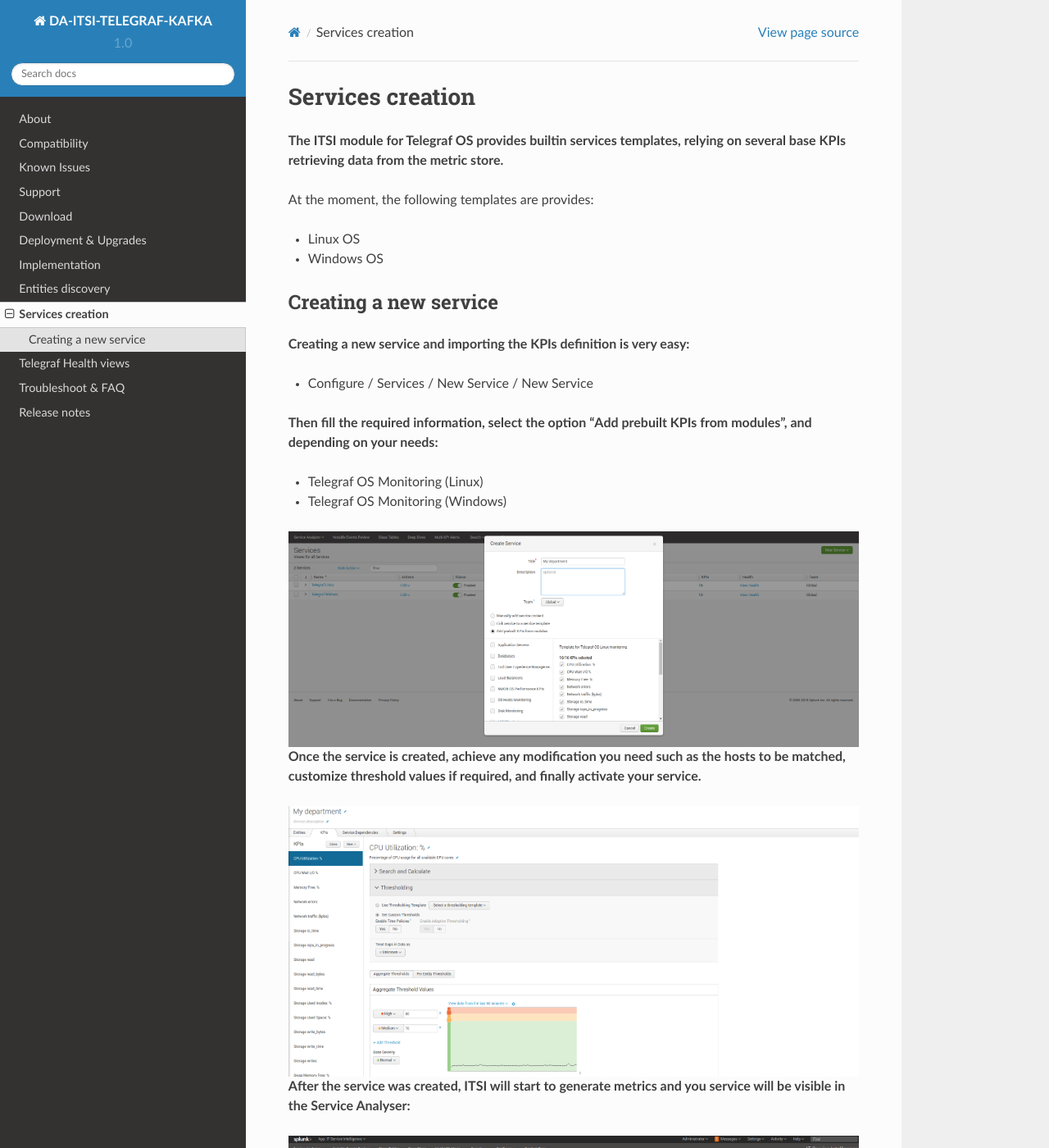
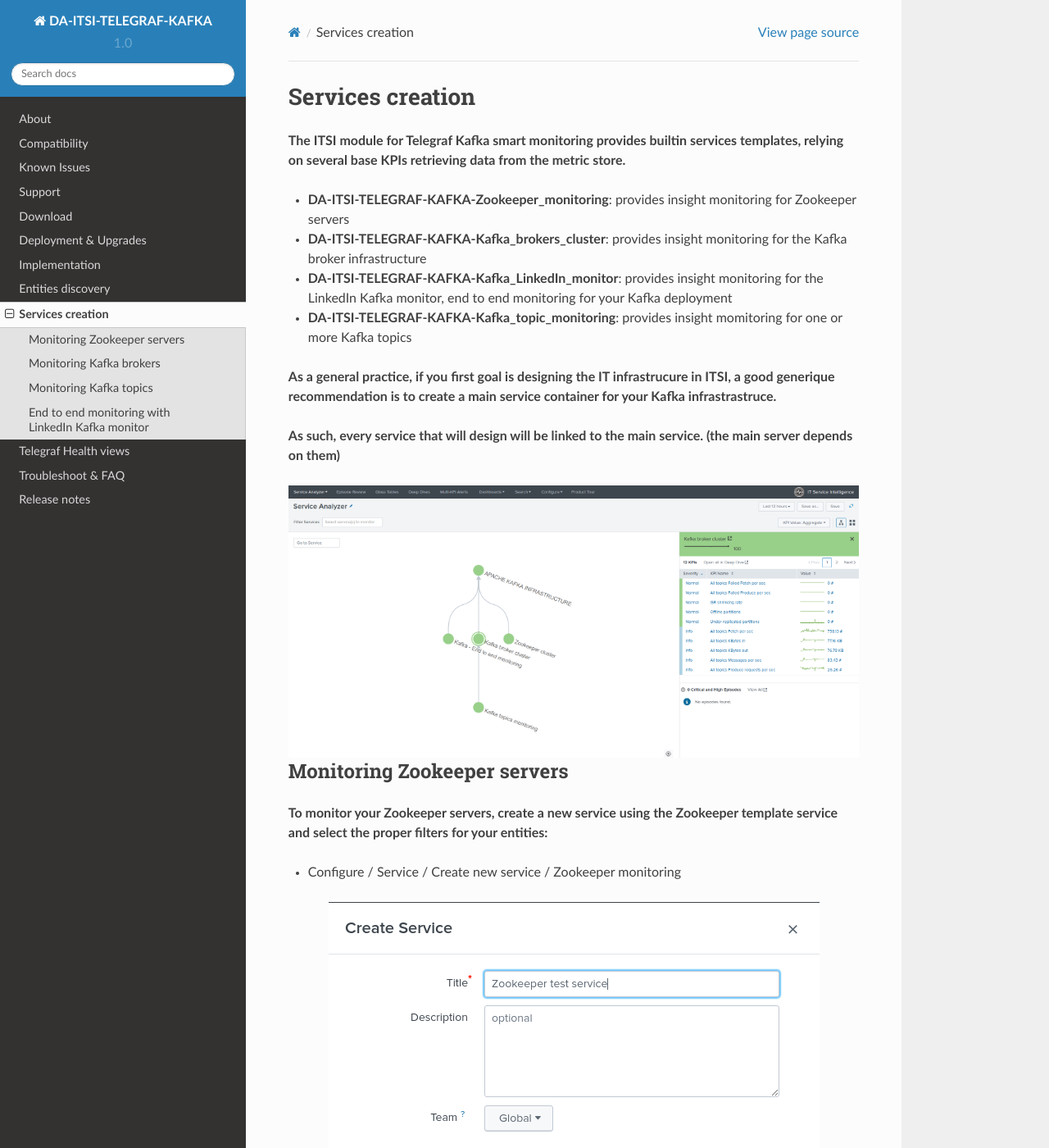
Before and after one commit to guilhemmarchand/DA-ITSI-TELEGRAF-KAFKA, a Sphinx documentation site: the page built from docs/service_creation.rst, in a window 1280 px wide and 1400 px high. Shown: the whole window at 82% size. Built offline with Sphinx 7.4.7 and the Read the Docs theme 2.0.0, drawn with Linux system fonts in a browser that asks for light colours; some of the changed text lies outside the part shown.

Commit message:
docs in progress

```diff
--- a/docs/service_creation.rst
+++ b/docs/service_creation.rst
@@ -1,49 +1,46 @@
 Services creation
 #################
 
-**The ITSI module for Telegraf OS provides builtin services templates, relying on several base KPIs retrieving data from the metric store.**
+**The ITSI module for Telegraf Kafka smart monitoring provides builtin services templates, relying on several base KPIs retrieving data from the metric store.**
 
-At the moment, the following templates are provides:
+* **DA-ITSI-TELEGRAF-KAFKA-Zookeeper_monitoring**: provides insight monitoring for Zookeeper servers
 
-* Linux OS
-* Windows OS
+* **DA-ITSI-TELEGRAF-KAFKA-Kafka_brokers_cluster**: provides insight monitoring for the Kafka broker infrastructure
 
-Creating a new service
-======================
+* **DA-ITSI-TELEGRAF-KAFKA-Kafka_LinkedIn_monitor**: provides insight monitoring for the LinkedIn Kafka monitor, end to end monitoring for your Kafka deployment
 
-**Creating a new service and importing the KPIs definition is very easy:**
+* **DA-ITSI-TELEGRAF-KAFKA-Kafka_topic_monitoring**: provides insight momitoring for one or more Kafka topics
 
-- Configure / Services / New Service / New Service
+**As a general practice, if you first goal is designing the IT infrastrucure in ITSI, a good generique recommendation is to create a main service container for your Kafka infrastrastruce.**
 
-**Then fill the required information, select the option "Add prebuilt KPIs from modules", and depending on your needs:**
+**As such, every service that will design will be linked to the main service. (the main server depends on them)**
 
-* Telegraf OS Monitoring (Linux)
-* Telegraf OS Monitoring (Windows)
-
-.. image:: img/service_creation1.png
-   :alt: service_creation1.png
+.. image:: img/itsi_dep.png
+   :alt: itsi_dep.png
    :align: center
 
-**Once the service is created, achieve any modification you need such as the hosts to be matched, customize threshold values if required, and finally activate your service.**
+Monitoring Zookeeper servers
+============================
 
-.. image:: img/service_creation2.png
-   :alt: service_creation2.png
+**To monitor your Zookeeper servers, create a new service using the Zookeeper template service and select the proper filters for your entities:**
+
+* Configure / Service / Create new service / Zookeeper monitoring
+
+.. image:: img/service_zookeeper_pic1.png
+   :alt: service_zookeeper_pic1.png
    :align: center
 
-**After the service was created, ITSI will start to generate metrics and you service will be visible in the Service Analyser:**
-
-.. image:: img/service_creation3.png
-   :alt: service_creation3.png
+.. image:: img/service_zookeeper_pic2.png
+   :alt: service_zookeeper_pic2.png
    :align: center
 
-**Developing the entities part of the service provides access to the entity health view:**
+Monitoring Kafka brokers
+========================
 
-.. image:: img/service_creation4.png
-   :alt: service_creation4.png
-   :align: center
 
-**Where you can access to the Telegraf OS health view:**
+Monitoring Kafka topics
+=======================
 
-.. image:: img/main_linux.png
-   :alt: main_linux.png
-   :align: center
+
+End to end monitoring with LinkedIn Kafka monitor
+=================================================
```
Also changed, not shown: docs/img/glass_table.png, docs/img/itsi_dep.png (added), docs/img/service_zookeeper_pic1.png (added), docs/img/service_zookeeper_pic2.png (added).
